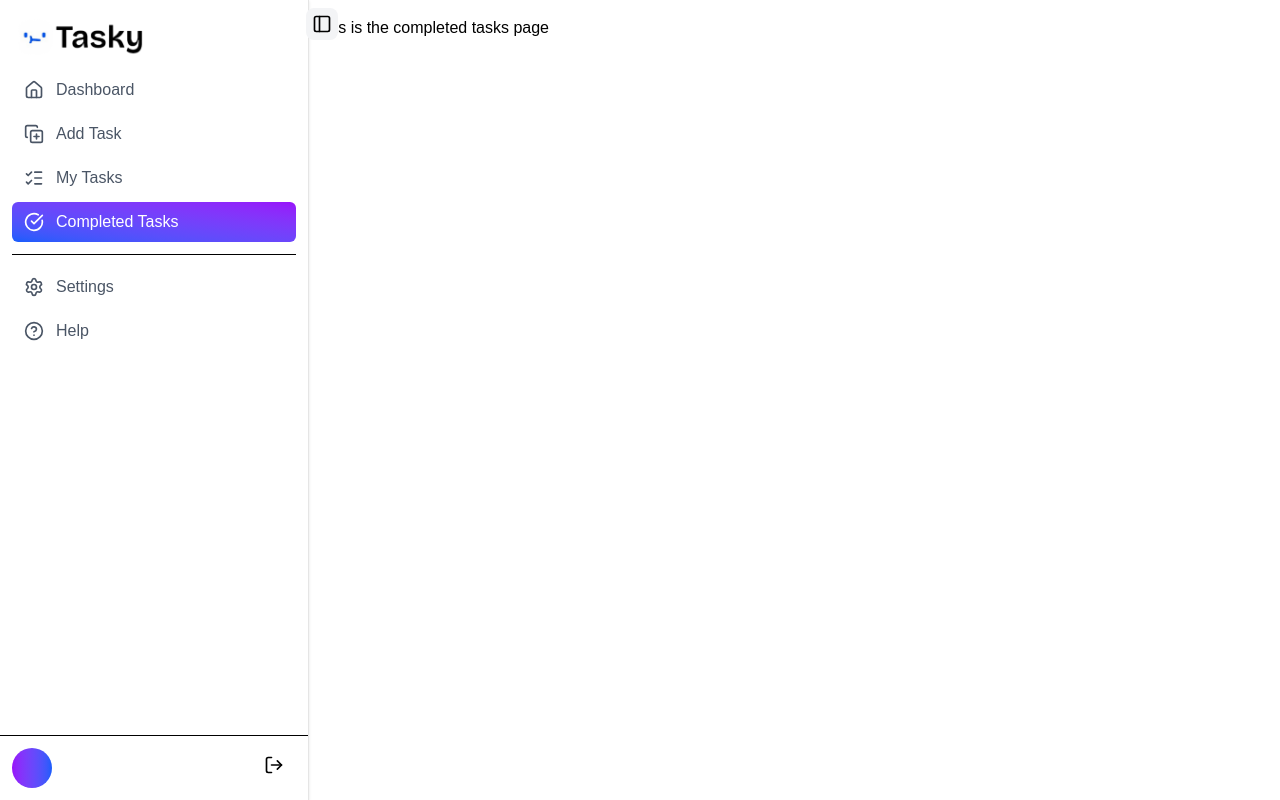
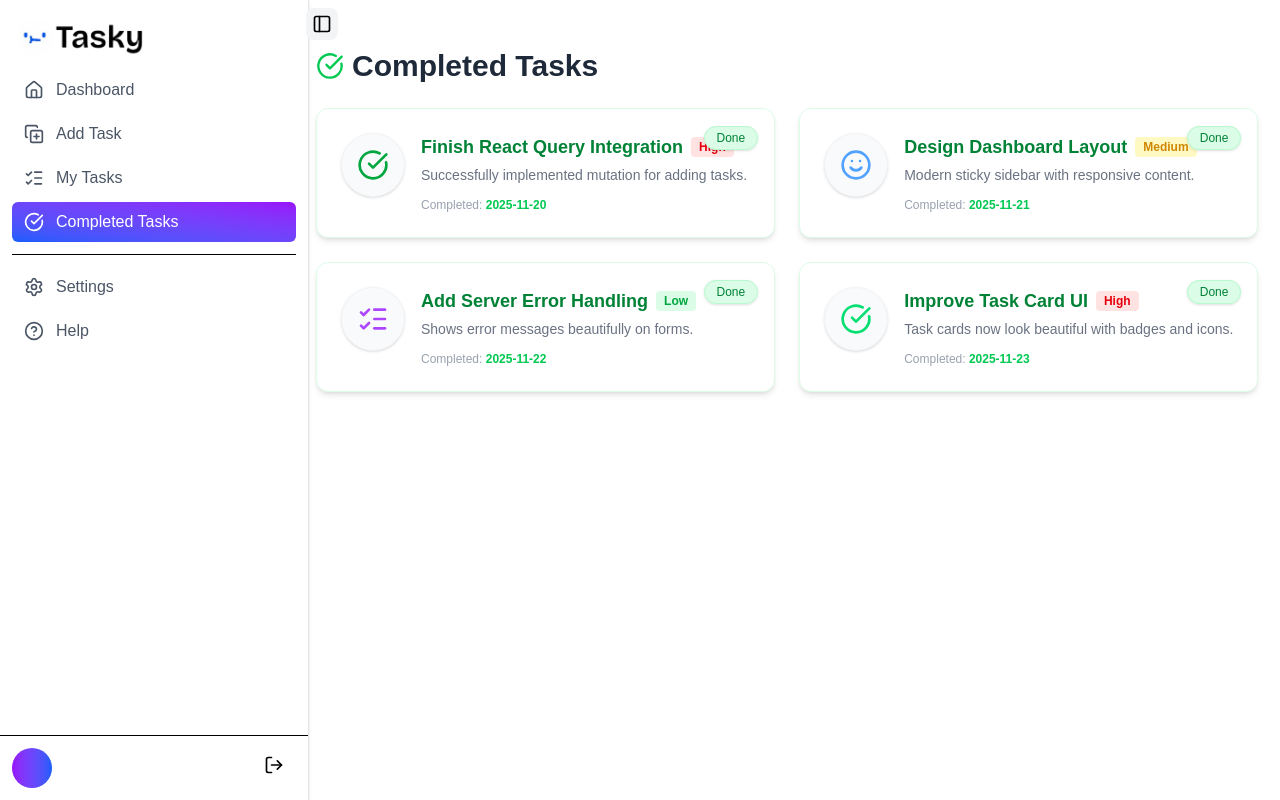
Before and after one commit to Maxamed459/Task_Management_frontend, a Next.js app: page /dashboard/completed-tasks in a window 1280 px wide. Built offline with nearby package versions, Linux system fonts and the light colour scheme.

Commit message:
updated the ui

```diff
--- a/app/dashboard/completed-tasks/page.tsx
+++ b/app/dashboard/completed-tasks/page.tsx
@@ -1,7 +1,86 @@
+import { CircleCheckBig, ListChecks, Smile } from "lucide-react";
+
+const demoTasks = [
+  {
+    id: 1,
+    title: "Finish React Query Integration",
+    description: "Successfully implemented mutation for adding tasks.",
+    completedAt: "2025-11-20",
+    icon: <CircleCheckBig className="text-green-600" size={32} />,
+    priority: "High",
+  },
+  {
+    id: 2,
+    title: "Design Dashboard Layout",
+    description: "Modern sticky sidebar with responsive content.",
+    completedAt: "2025-11-21",
+    icon: <Smile className="text-blue-400" size={32} />,
+    priority: "Medium",
+  },
+  {
+    id: 3,
+    title: "Add Server Error Handling",
+    description: "Shows error messages beautifully on forms.",
+    completedAt: "2025-11-22",
+    icon: <ListChecks className="text-purple-500" size={32} />,
+    priority: "Low",
+  },
+  {
+    id: 4,
+    title: "Improve Task Card UI",
+    description: "Task cards now look beautiful with badges and icons.",
+    completedAt: "2025-11-23",
+    icon: <CircleCheckBig className="text-green-400" size={32} />,
+    priority: "High",
+  },
+];
+
+function PriorityBadge({ priority }: { priority: string }) {
+  let color = "";
+  switch(priority){
+    case "High": color = "bg-red-100 text-red-600"; break;
+    case "Medium": color = "bg-yellow-100 text-yellow-600"; break;
+    case "Low": color = "bg-green-100 text-green-600"; break;
+    default: color = "bg-gray-100 text-gray-600";
+  }
+  return <span className={`inline-block px-2 py-0.5 rounded text-xs font-semibold ml-2 ${color}`}>{priority}</span>;
+}
+
 export default function CompletedTasksPage() {
-    return(
-        <div className="p-4">
-            <h1>This is the completed tasks page</h1>
-        </div>
-    );
+  return (
+    <div className="p-4 mt-8">
+      <h1 className="text-2xl md:text-3xl font-bold mb-6 text-gray-800 flex items-center gap-2">
+        <CircleCheckBig className="text-green-500" size={28} /> Completed Tasks
+      </h1>
+      <div className="grid gap-6 grid-cols-1 sm:grid-cols-2">
+        {demoTasks.map((task) => (
+          <div
+            key={task.id}
+            className="bg-white border border-green-100 shadow-md hover:shadow-lg transition-shadow duration-300 p-6 rounded-xl flex items-start gap-4 relative overflow-hidden"
+          >
+            {/* Icon/avatar */}
+            <div className="rounded-full bg-gray-50 border border-gray-100 w-16 h-16 flex items-center justify-center shadow">
+              {task.icon}
+            </div>
+            {/* Main info */}
+            <div className="flex-1">
+              <h2 className="text-lg font-semibold text-green-700 flex items-center">
+                {task.title} <PriorityBadge priority={task.priority} />
+              </h2>
+              <p className="mt-1 text-gray-500 text-sm">{task.description}</p>
+              <span className="mt-3 block text-xs font-medium text-gray-400">
+                Completed: <span className="text-green-500 font-semibold">{task.completedAt}</span>
+              </span>
+            </div>
+            {/* Badge corner ribbon */}
+            <div className="absolute top-4 right-4">
+              <span className="bg-green-100 text-green-700 px-3 py-1 rounded-full text-xs font-medium shadow border border-green-200">
+                Done
+              </span>
+            </div>
+          </div>
+        ))}
+      </div>
+    </div>
+  );
 }
```
